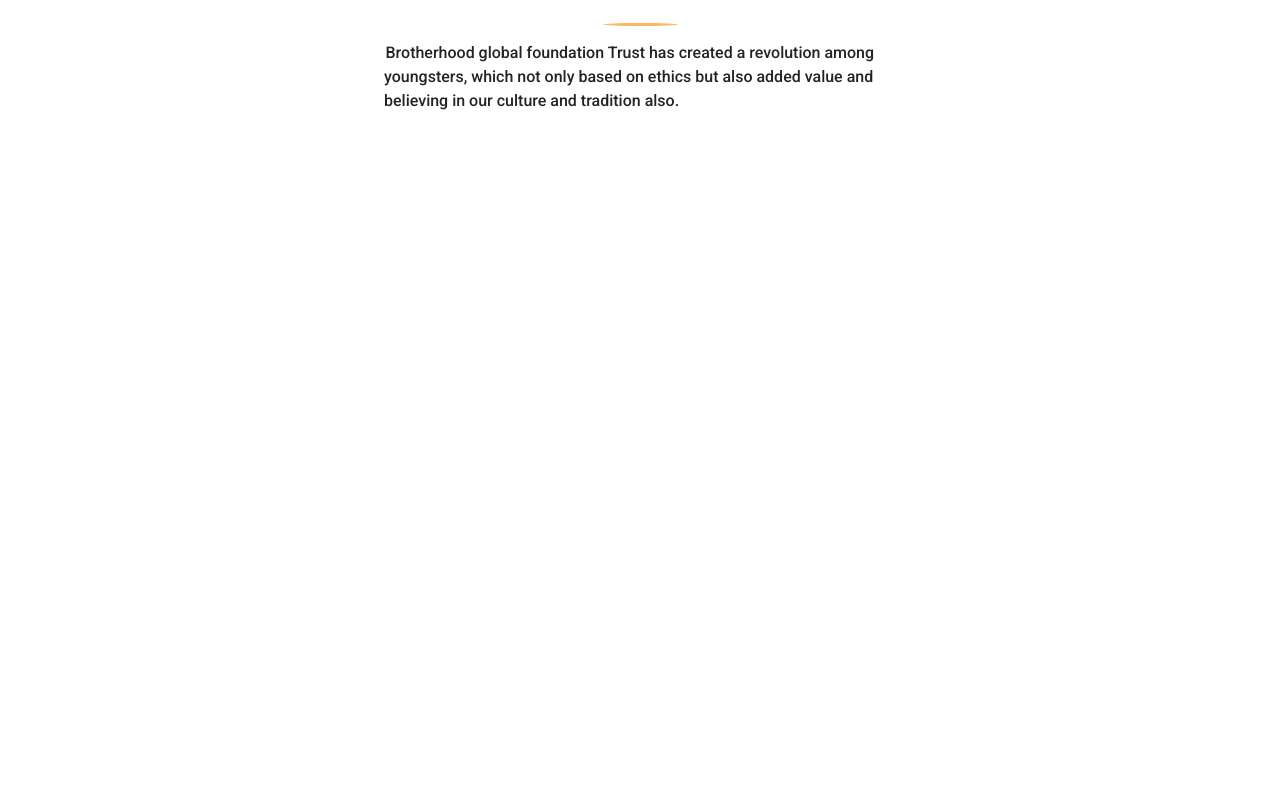
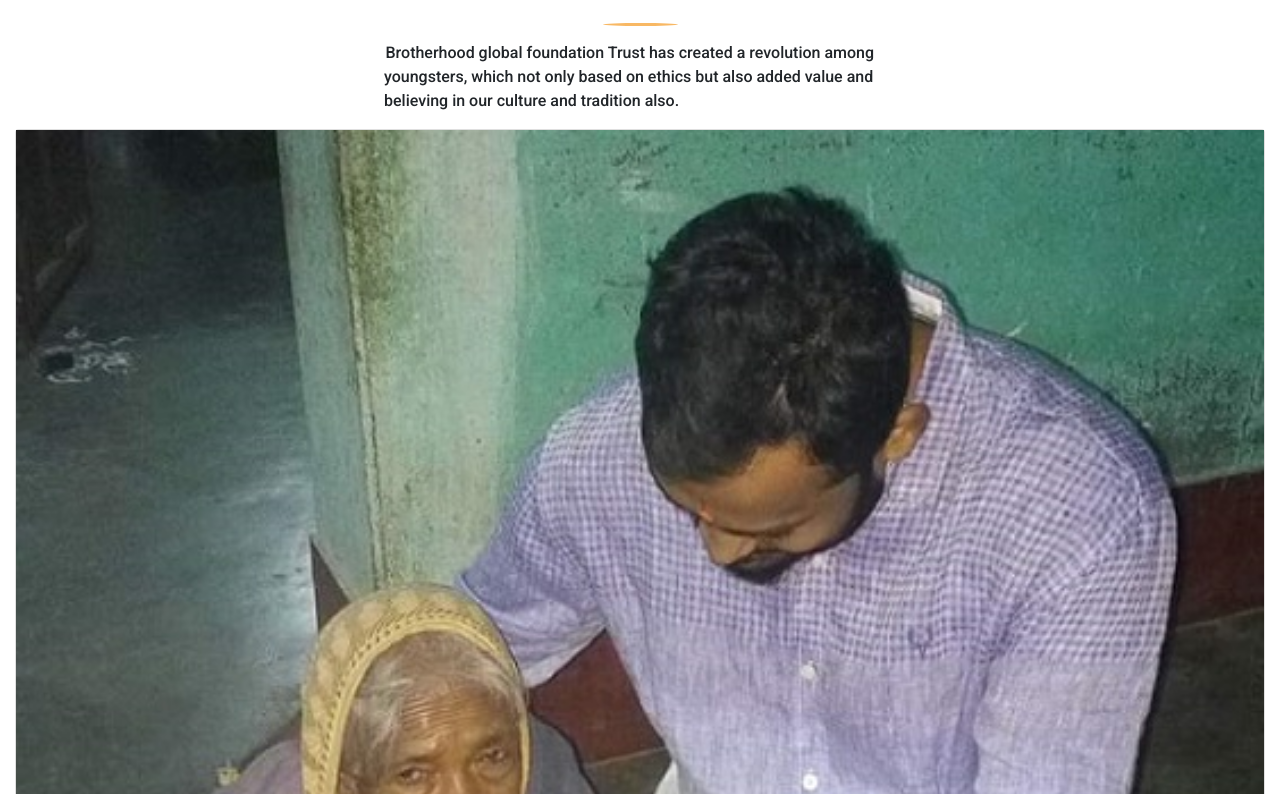
Before and after one commit to Trend20/ReactTask, a React (Create React App) app: page / in a window 1280 px wide. Shown: the part 1506-2300 px from the top of the page. Before the commit the page ends 1635 px from the top, so only its background shows below. Built offline with nearby package versions, Linux system fonts and the light colour scheme.

Commit message:
cardImage

```diff
--- a/src/components/help/Help.js
+++ b/src/components/help/Help.js
@@ -1,4 +1,5 @@
 import React, { Component } from 'react';
+import cardImage from '../../assets/img/blog1.jpeg';
 import './Help.css';
 
 class Help extends Component {
@@ -15,6 +16,13 @@
                            our culture and tradition also.
                         </p>
                     </div>
+
+                    <div className="card">
+                        <img  src={cardImage} className="card-image-top"/>
+                    </div>
+                    <div className="card-body">
+
+                    </div>
             </div>
         );
     }
```
